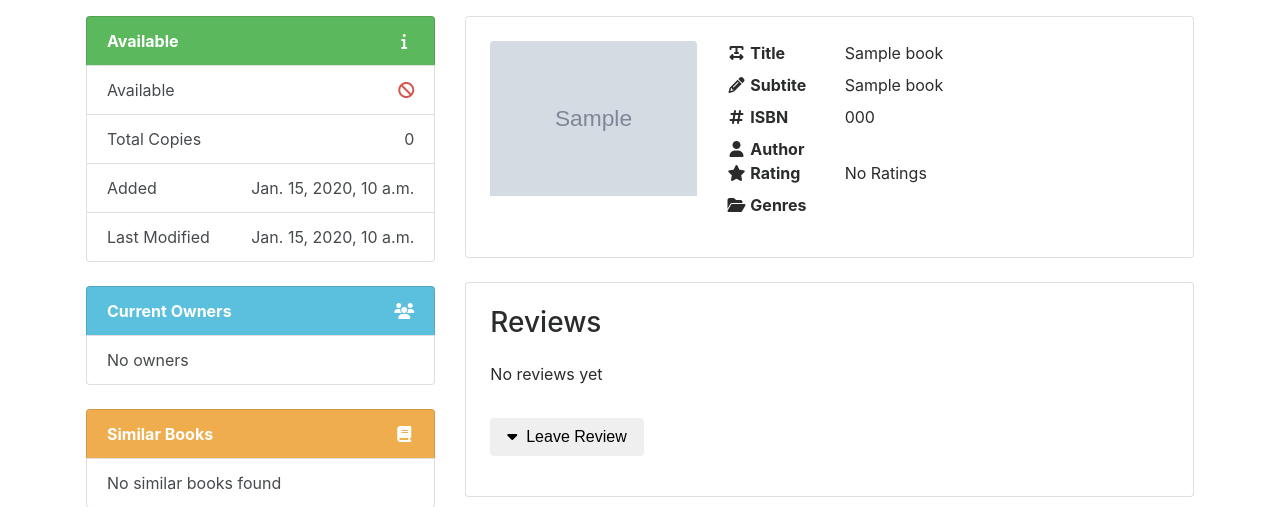
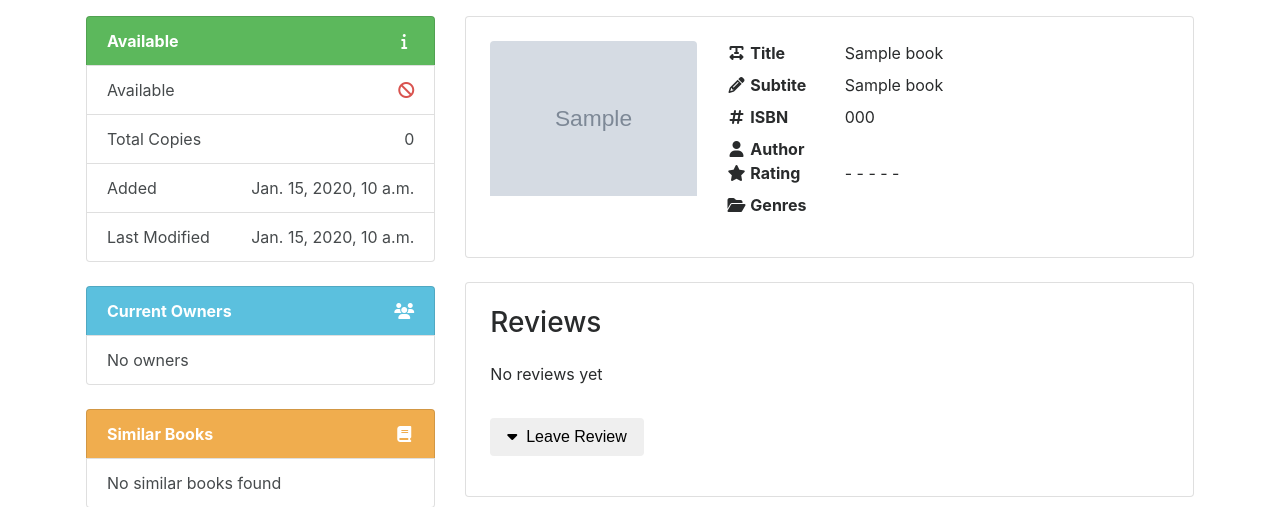
Before and after one commit to Jackevansevo/DjangoLibrary, a Django app: a page that uses books/templates/books/book_detail.html in a window 1280 px wide. Shown: the part 56-563 px from the top of the page. Run offline with Django 3.2, Linux system fonts and the light colour scheme; tables that the repository leaves empty hold one stand-in row (values such as "Sample post"); grey boxes marked "Sample" are stand-in pictures; parts of the project's set-up code (start-up, migrations or seed data) failed here and were passed over; some libraries are stand-ins or nearby versions.

Commit message:
Alted fallback text when no ratings are found

```diff
--- a/books/templates/books/book_detail.html
+++ b/books/templates/books/book_detail.html
@@ -131,7 +131,7 @@
                                 {% if book.reviews.all %}
                                     {{ book.average_rating|prettystars }}
                                 {% else %}
-                                    No Ratings
+                                    - - - - -
                                 {% endif %}
                             </dd>
                             <dt class="col-sm-3"><i class="fa fa-folder-open fa-fw"></i> Genres</dt>
```
